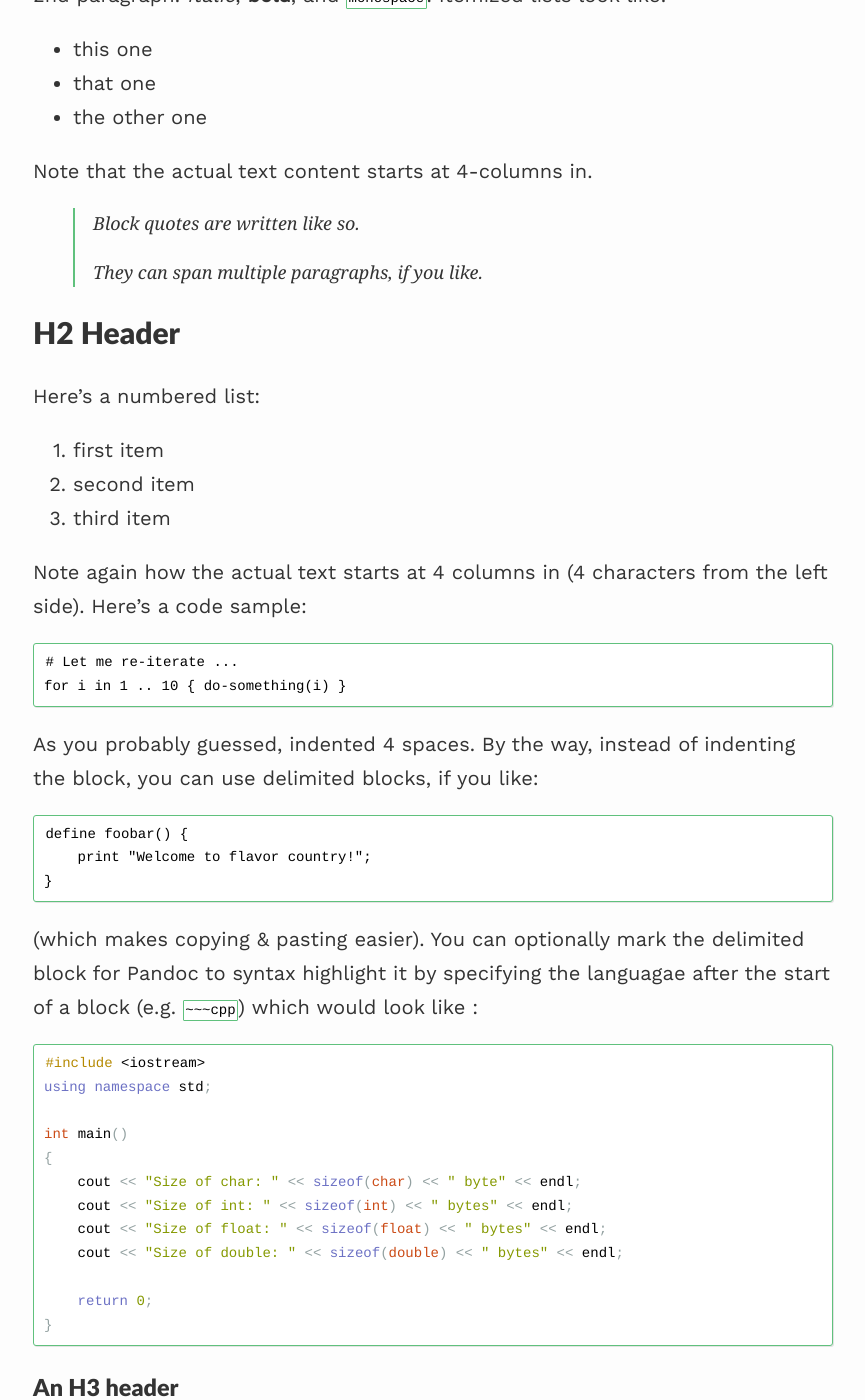
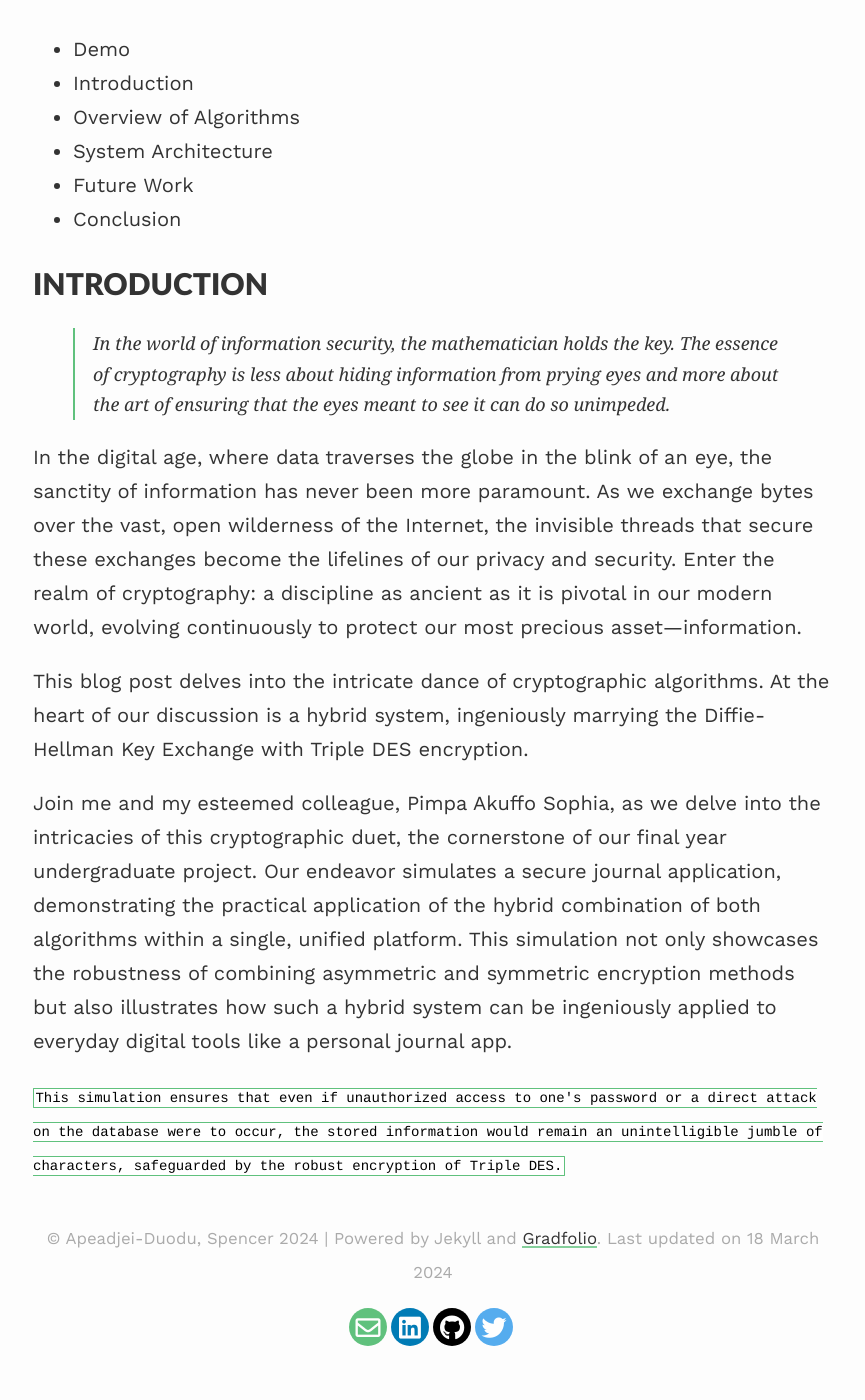
Before and after one commit to adkSpence/adkspence.github.io, a Jekyll site: the page built from _projects/abscondo.md, in a window 1280 px wide and 1400 px high, scrolled down 452 px. Shown: the whole window, without its empty margins (207-1072 px from the left). Built offline with Jekyll 4.4.1, drawn with Linux system fonts in a browser that asks for light colours; nearby versions of some CDN libraries; formulas are drawn with MathJax 3; after the commit the page ends 1802 px from its top, so only the background shows below that; some of the changed text lies outside the part shown.

Commit message:
Initial attempt to write: Table of Content and Introduction

```diff
--- a/_projects/abscondo.md
+++ b/_projects/abscondo.md
@@ -1,146 +1,30 @@
 ---
 layout: post
 title: ABSCONDO - Journal App
-description: Abscondo is a journalling app I built where users can encrypt their secrets thoughts 😉
+description: Abscondo is a journalling app I built where users can encrypt and decrypt information
 ---
 
-Abscondo: Encrypt and Decrypt secret notes
+A Hybrid Cryptographic System based on Diffie-Hellman Key Exchange and Triple DES Algorithms
 ============
 
-Paragraphs are separated by a blank line.
+Table of Content:
+---
 
-2nd paragraph. *Italic*, **bold**, and `monospace`. Itemized lists
-look like:
+  * Demo
+  * Introduction
+  * Overview of Algorithms
+  * System Architecture
+  * Future Work
+  * Conclusion
 
-  * this one
-  * that one
-  * the other one
+INTRODUCTION
+---
+> In the world of information security, the mathematician holds the key. The essence of cryptography is less about hiding information from prying eyes and more about the art of ensuring that the eyes meant to see it can do so unimpeded.
 
-Note that the actual text
-content starts at 4-columns in.
+In the digital age, where data traverses the globe in the blink of an eye, the sanctity of information has never been more paramount. As we exchange bytes over the vast, open wilderness of the Internet, the invisible threads that secure these exchanges become the lifelines of our privacy and security. Enter the realm of cryptography: a discipline as ancient as it is pivotal in our modern world, evolving continuously to protect our most precious asset—information.
 
-> Block quotes are
-> written like so.
->
-> They can span multiple paragraphs,
-> if you like.
+This blog post delves into the intricate dance of cryptographic algorithms. At the heart of our discussion is a hybrid system, ingeniously marrying the Diffie-Hellman Key Exchange with Triple DES encryption.
 
+Join me and my esteemed colleague, Pimpa Akuffo Sophia, as we delve into the intricacies of this cryptographic duet, the cornerstone of our final year undergraduate project. Our endeavor simulates a secure journal application, demonstrating the practical application of the hybrid combination of both algorithms within a single, unified platform. This simulation not only showcases the robustness of combining asymmetric and symmetric encryption methods but also illustrates how such a hybrid system can be ingeniously applied to everyday digital tools like a personal journal app.
 
-H2 Header
-------------
-
-Here's a numbered list:
-
- 1. first item
- 2. second item
- 3. third item
-
-Note again how the actual text starts at 4 columns in (4 characters
-from the left side). Here's a code sample:
-
-    # Let me re-iterate ...
-    for i in 1 .. 10 { do-something(i) }
-
-As you probably guessed, indented 4 spaces. By the way, instead of
-indenting the block, you can use delimited blocks, if you like:
-
-~~~
-define foobar() {
-    print "Welcome to flavor country!";
-}
-~~~
-
-(which makes copying & pasting easier). You can optionally mark the
-delimited block for Pandoc to syntax highlight it by specifying the languagae after the start of a block (e.g. `~~~cpp`) which would look like :
-
-~~~cpp
-#include <iostream>
-using namespace std;
-
-int main()
-{
-    cout << "Size of char: " << sizeof(char) << " byte" << endl;
-    cout << "Size of int: " << sizeof(int) << " bytes" << endl;
-    cout << "Size of float: " << sizeof(float) << " bytes" << endl;
-    cout << "Size of double: " << sizeof(double) << " bytes" << endl;
-
-    return 0;
-}
-~~~
-
-### An H3 header ###
-
-Now a nested list:
-
- 1. First, get these ingredients:
-
-      * carrots
-      * celery
-      * lentils
-
- 2. Boil some water.
-
- 3. Dump everything in the pot and follow
-    this algorithm:
-
-        find wooden spoon
-        uncover pot
-        stir
-        cover pot
-        balance wooden spoon precariously on pot handle
-        wait 10 minutes
-        goto first step (or shut off burner when done)
-
-    Do not bump wooden spoon or it will fall.
-
-Notice again how text always lines up on 4-space indents (including
-that last line which continues item 3 above).
-
-Here's a footnote [^1].
-
-[^1]: Some footnote text.
-
-Tables can look like this:
-
-| Header 1 | Header 2                   | Header 3 |
-|:--------:|:--------------------------:|:--------:|
-| data1a   | Data is longer than header | 1        |
-| d1b      | add a cell                 |          |
-| lorem    | ipsum                      | 3        |
-|          | empty outside cells        |          |
-| skip     |                            | 5        |
-| six      | Morbi purus                | 6        |
-
-
-A horizontal rule follows.
-
-***
-
-Here's a definition list:
-
-apples
-  : Good for making applesauce.
-
-oranges
-  : Citrus!
-
-tomatoes
-  : There's no "e" in tomatoe.
-
-Again, text is indented 4 spaces. (Put a blank line between each
-term and  its definition to spread things out more.)
-
-Here's a "line block" (note how whitespace is honored):
-
-| Line one
-|   Line too
-| Line tree
-
-and images can be specified like so:
-
-![example image](https://images.unsplash.com/photo-1488190211105-8b0e65b80b4e?w=300&h=300&fit=crop "An exemplary image")
-
-Inline math equation: $\omega = d\phi / dt$. Display
-math should get its own line like so:
-
-$$I = \int \rho R^{2} dV$$
+`This simulation ensures that even if unauthorized access to one's password or a direct attack on the database were to occur, the stored information would remain an unintelligible jumble of characters, safeguarded by the robust encryption of Triple DES.`
```
